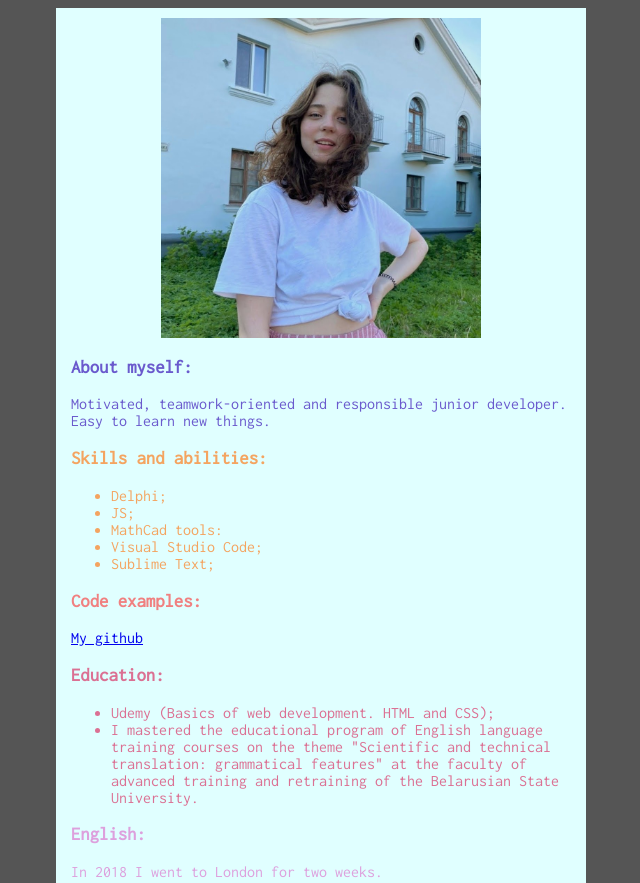
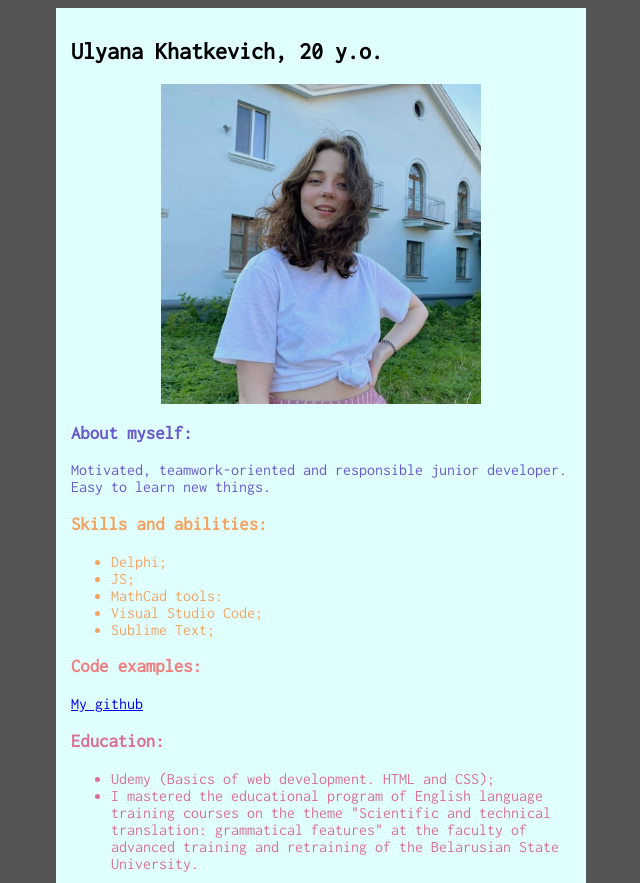
Before and after one commit to khatkevichu/rsschool-cv, a plain HTML site: page index.html in a window 1280 px wide. Shown: the top 883 px of the page, without its empty margins (319-959 px from the left). Drawn offline with Linux system fonts and the light colour scheme.

Commit message:
feat: add header

```diff
--- a/index.html
+++ b/index.html
@@ -11,6 +11,10 @@
 	<main>
 
 		<article>
+
+			<header>
+				<h1>Ulyana Khatkevich, 20 y.o.</h1>
+			</header>
 
 			<div class="photo">
 				<img src="photo.jpg" alt="photo_cv" width="320" height="320">
```
